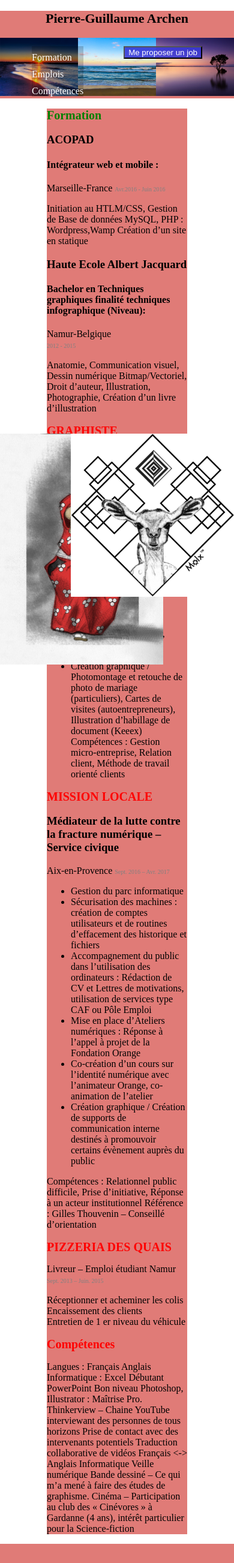
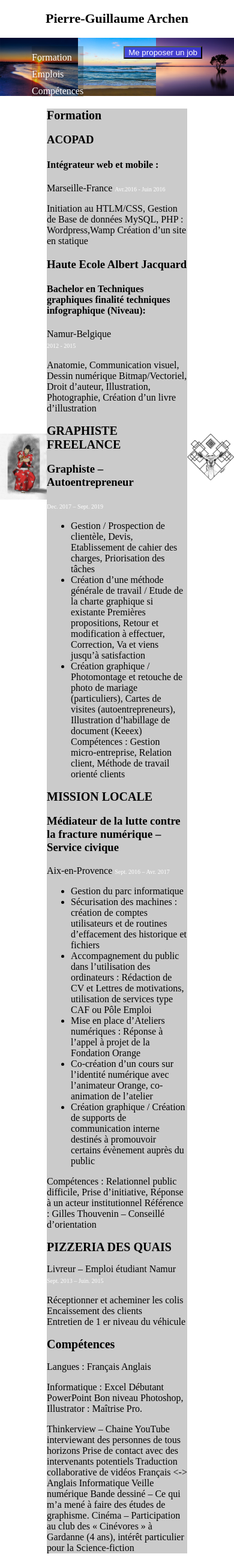
Before and after one commit to pgawebdev/projet, a PHP site: page / in a window 390 px wide. Shown: the whole page at 60% size. Before the commit the page ends 2574 px from the top, so only its background shows below. Run offline with PHP 8.4, Linux system fonts and the light colour scheme.

Commit message:
responsive side images

```diff
--- a/jour 5/assets/css/styles.css
+++ b/jour 5/assets/css/styles.css
@@ -3,10 +3,8 @@ body{
 	width: 100%;
 	margin: 0;
 }
+
  /*Banner*/
-
-
-
 	.col{
 		display: flex;
 		justify-content: center;
@@ -56,10 +54,6 @@ body{
 		background-color:#34ebe1
 	}
 
-	section{
-		background-color: rgb(224, 123, 119);
-	}
-
 	h1{
 		text-align: center;
 		font-size: 22px;
@@ -67,24 +61,20 @@ body{
 
 	h2{
 		font-size: 20px;
-		color:red;
 	}
-
-	#vert{
-		color: green;
-	}
-
-
 
 .date{
 	font-size: x-small;
-	color: grey;
+
+	color: rgb(255, 255, 255);
+
 }
 /*Main*/
 
 main{
 	width:60%;
 	margin: 0 auto;
+	background-color: #79797963;
 }
 /*Main*/
 
@@ -108,6 +98,7 @@ button a{
 #biche{
 	position: absolute;
 	display: flex;
+	width: 20%;
 	max-width: 272px;
 	top: 723px;
 	right: 0;
@@ -117,6 +108,7 @@ button a{
 #samo{
 	position: absolute;
 	display: flex;
+	width: 20%;
 	max-width: 272px;
 	top: 723px;
 	left: 0px;
--- a/jour 5/index.html
+++ b/jour 5/index.html
@@ -110,15 +110,18 @@
             </section>
             <section id="competences">
                 <h2>Compétences</h2>
-                <p> Langues :
+                <div>
+                    <p> Langues :
                     Français
                     Anglais
-
+                    </p>
+                    <p>
                     Informatique :
                     Excel Débutant
                     PowerPoint Bon niveau
                     Photoshop, Illustrator : Maîtrise Pro.
-
+                    </p>
+                    <p class=loisirs>
                     Thinkerview – Chaine YouTube interviewant des personnes de tous horizons
                     Prise de contact avec des intervenants potentiels
                     Traduction collaborative de vidéos Français <-> Anglais
@@ -130,7 +133,8 @@
 
                         Cinéma – Participation au club des « Cinévores » à Gardanne (4 ans), intérêt particulier pour la
                         Science-fiction
-                </p>
+                    </p>
+                </div>
             </section>
     </main>
     <div class="sidebar">
```
